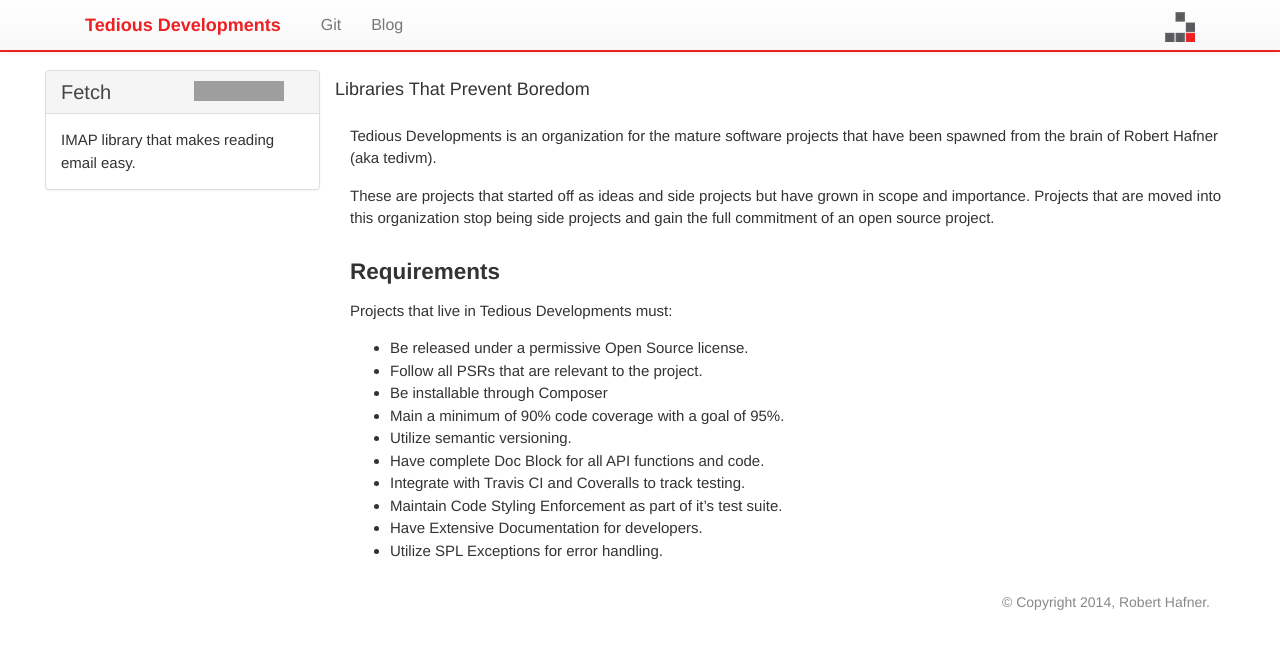
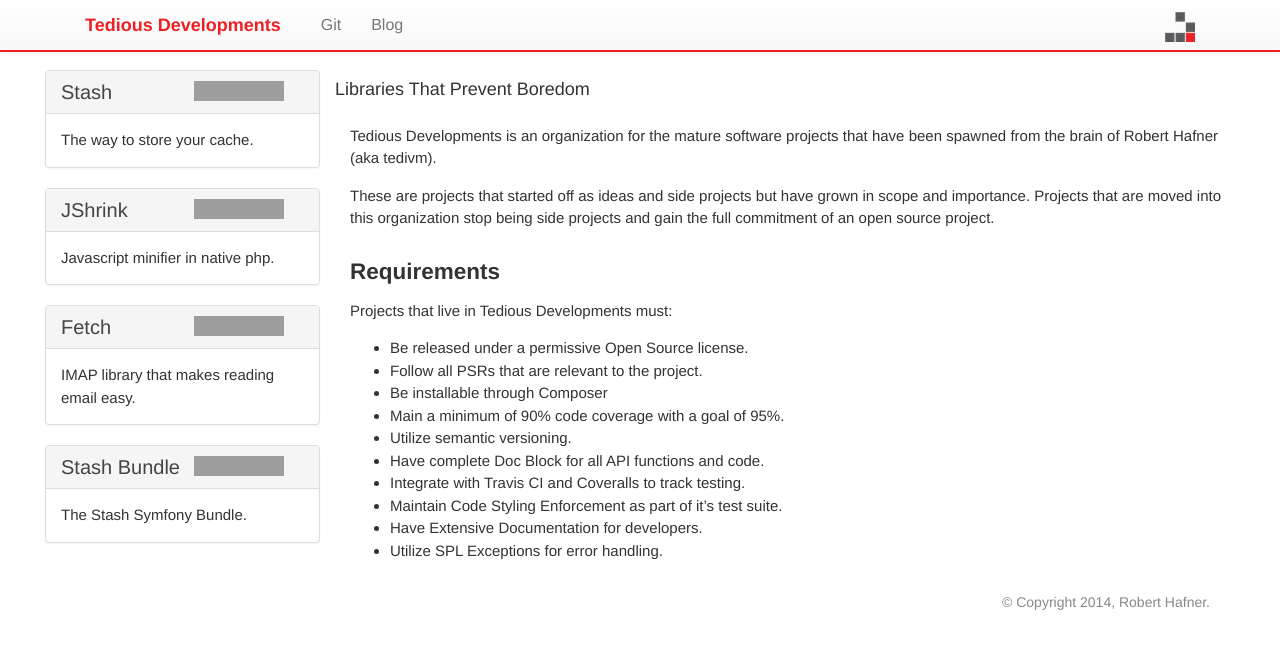
Before and after one commit to tedious/tedious.github.io, a Jekyll site: the page built from index.md, in a window 1280 px wide. Shown: the top 649 px of the page. Built offline with Jekyll 4.4.1, drawn with Linux system fonts in a browser that asks for light colours; grey boxes are pictures that could not be loaded.

Commit message:
Added projects

```diff
--- a/_data/projects.yml
+++ b/_data/projects.yml
@@ -1,5 +1,25 @@
+- name: Stash
+  repo: Stash
+  username: tedivm
+  website: http://stash.tedivm.com
+  description: The way to store your cache.
+
+- name: JShrink
+  repo: JShrink
+  username: tedivm
+  website: https://github.com/tedivm/JShrink
+  description: Javascript minifier in native php.
+
+
 - name: Fetch
   repo: Fetch
   username: tedivm
   website: https://github.com/tedivm/fetch
   description: IMAP library that makes reading email easy.
+
+
+- name: Stash Bundle
+  repo: TedivmStashBundle
+  username: tedivm
+  website: https://github.com/tedivm/TedivmStashBundle
+  description: The Stash Symfony Bundle.
```
